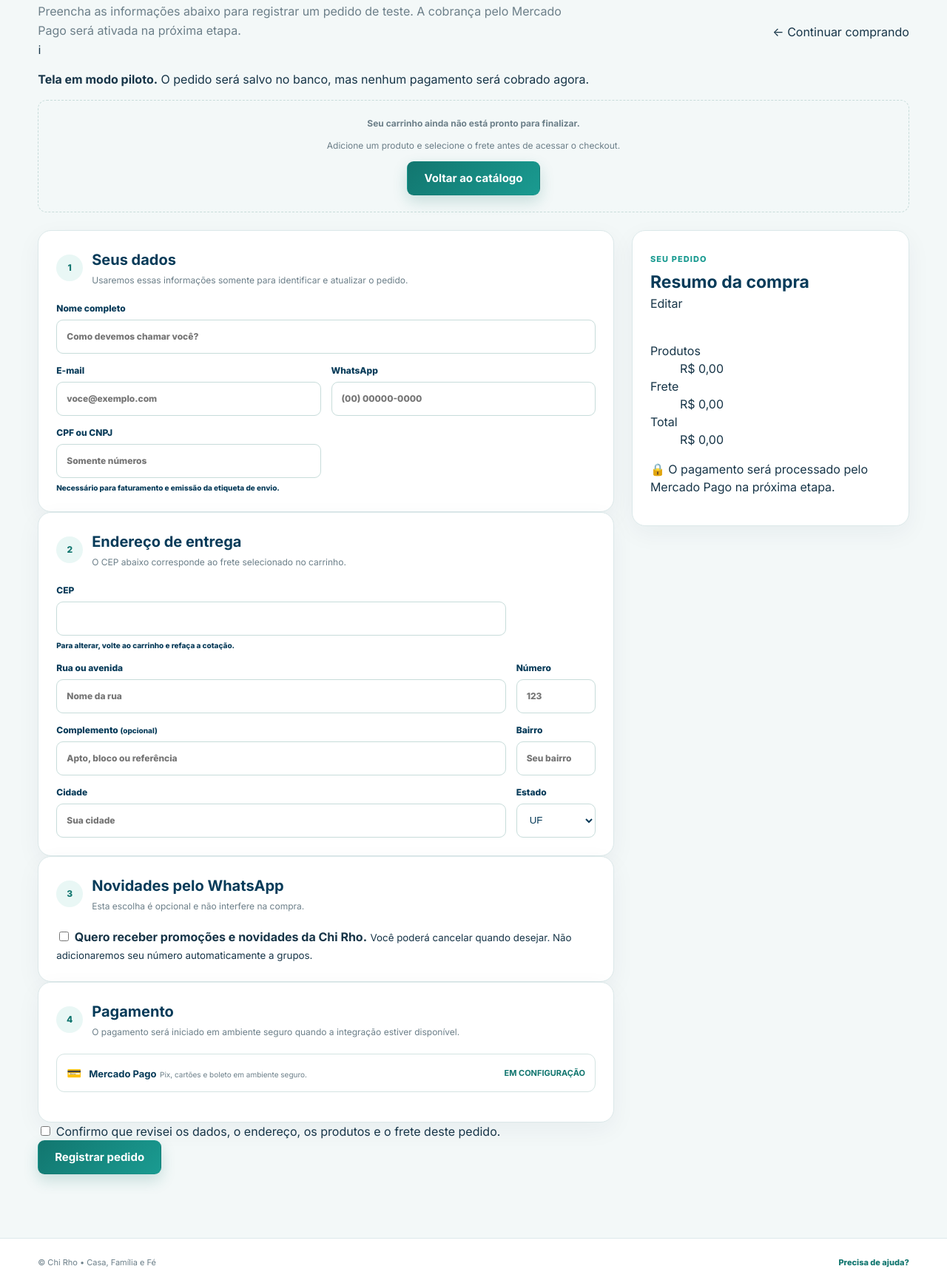
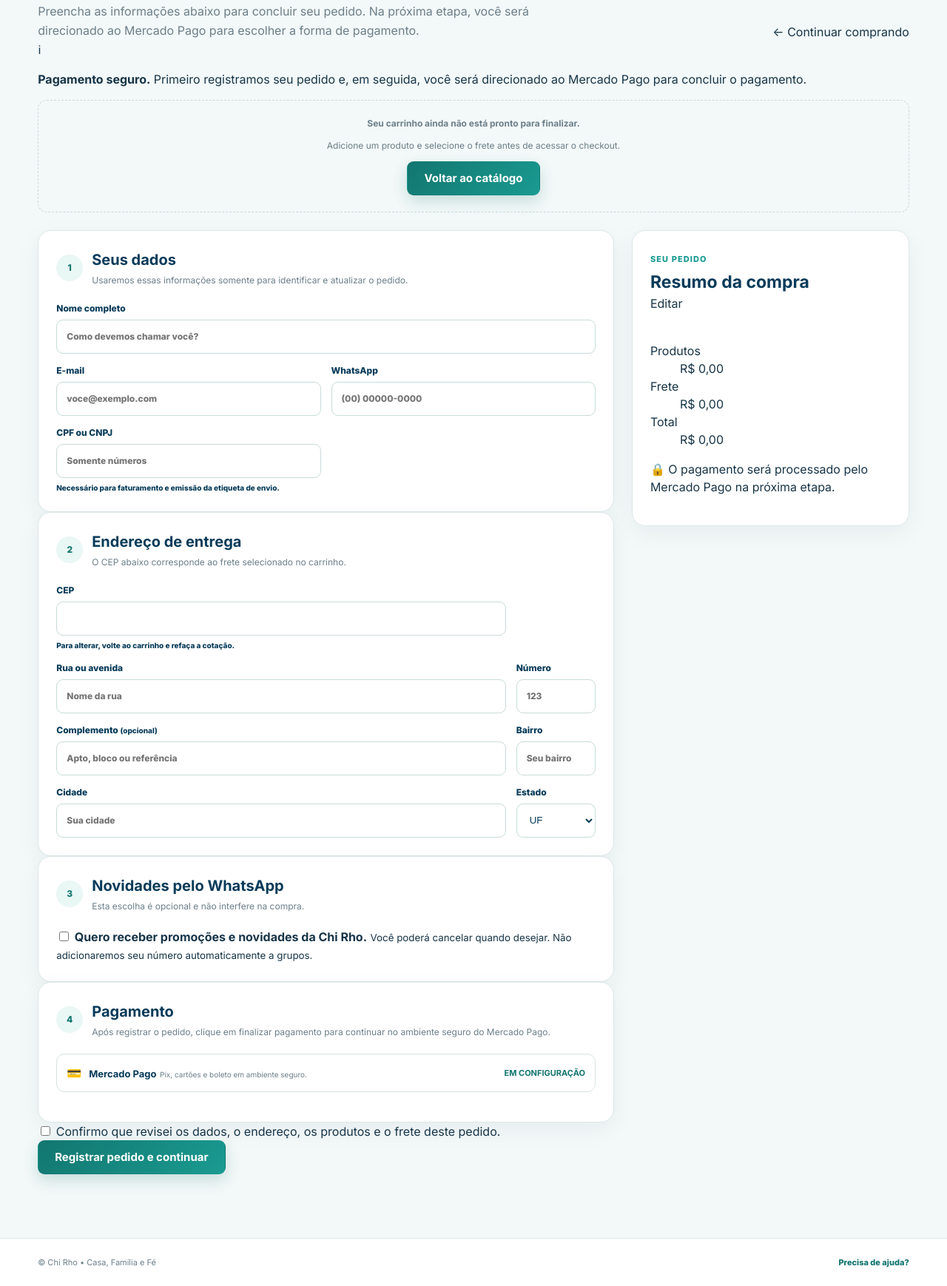
Before and after one commit to xpdistribuidoraoficial-jpg/chi-rho-ecommerce, a website with bundled scripts: page checkout.html in a window 1280 px wide. Shown: the part 322-2060 px from the top of the page at 74% size. Built offline with nearby package versions, Linux system fonts and the light colour scheme; no server answers.

Commit message:
Ajusta textos do checkout para produção

```diff
--- a/checkout.html
+++ b/checkout.html
@@ -42,14 +42,14 @@
         <div>
           <span>FECHAMENTO DO PEDIDO</span>
           <h1>Revise seus dados e a entrega.</h1>
-          <p>Preencha as informações abaixo para registrar um pedido de teste. A cobrança pelo Mercado Pago será ativada na próxima etapa.</p>
+          <p>Preencha as informações abaixo para concluir seu pedido. Na próxima etapa, você será direcionado ao Mercado Pago para escolher a forma de pagamento.</p>
         </div>
         <a href="catalogo-casa.html#catalogo">← Continuar comprando</a>
       </div>
 
       <div class="checkout-pilot-note" role="status">
         <span aria-hidden="true">ℹ</span>
-        <p><strong>Tela em modo piloto.</strong> O pedido será salvo no banco, mas nenhum pagamento será cobrado agora.</p>
+        <p><strong>Pagamento seguro.</strong> Primeiro registramos seu pedido e, em seguida, você será direcionado ao Mercado Pago para concluir o pagamento.</p>
       </div>
 
       <div class="checkout-empty" data-checkout-empty hidden>
@@ -162,7 +162,7 @@
               <span>4</span>
               <div>
                 <h2 id="checkout-payment-title">Pagamento</h2>
-                <p>O pagamento será iniciado em ambiente seguro quando a integração estiver disponível.</p>
+                <p>Após registrar o pedido, clique em finalizar pagamento para continuar no ambiente seguro do Mercado Pago.</p>
               </div>
             </header>
             <div class="checkout-payment-method">
@@ -182,7 +182,7 @@
             <span>Confirmo que revisei os dados, o endereço, os produtos e o frete deste pedido.</span>
           </label>
 
-          <button class="btn btn-primary checkout-submit" type="submit">Registrar pedido</button>
+          <button class="btn btn-primary checkout-submit" type="submit">Registrar pedido e continuar</button>
           <p class="checkout-form-status" data-checkout-form-status aria-live="polite"></p>
         </form>
 
```
